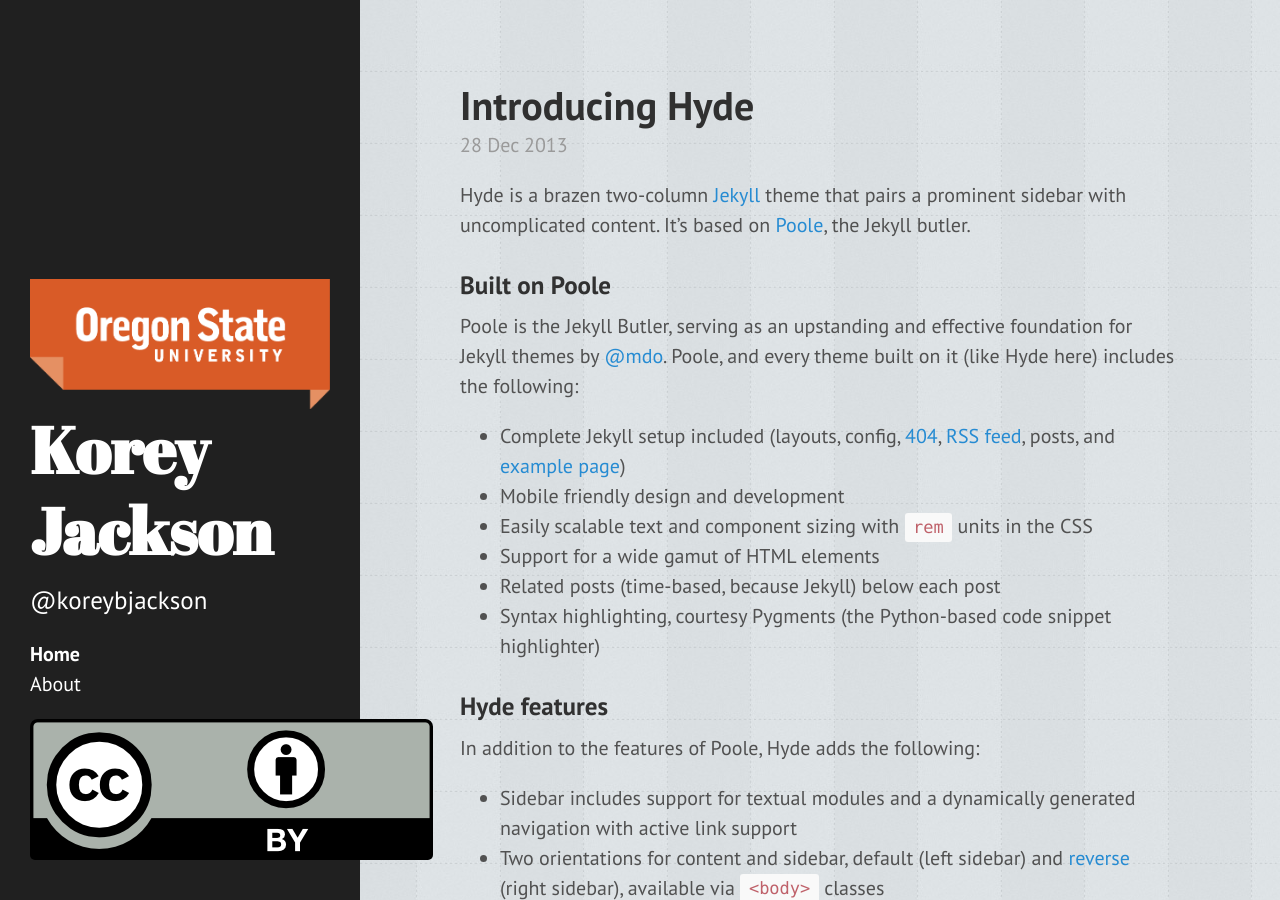
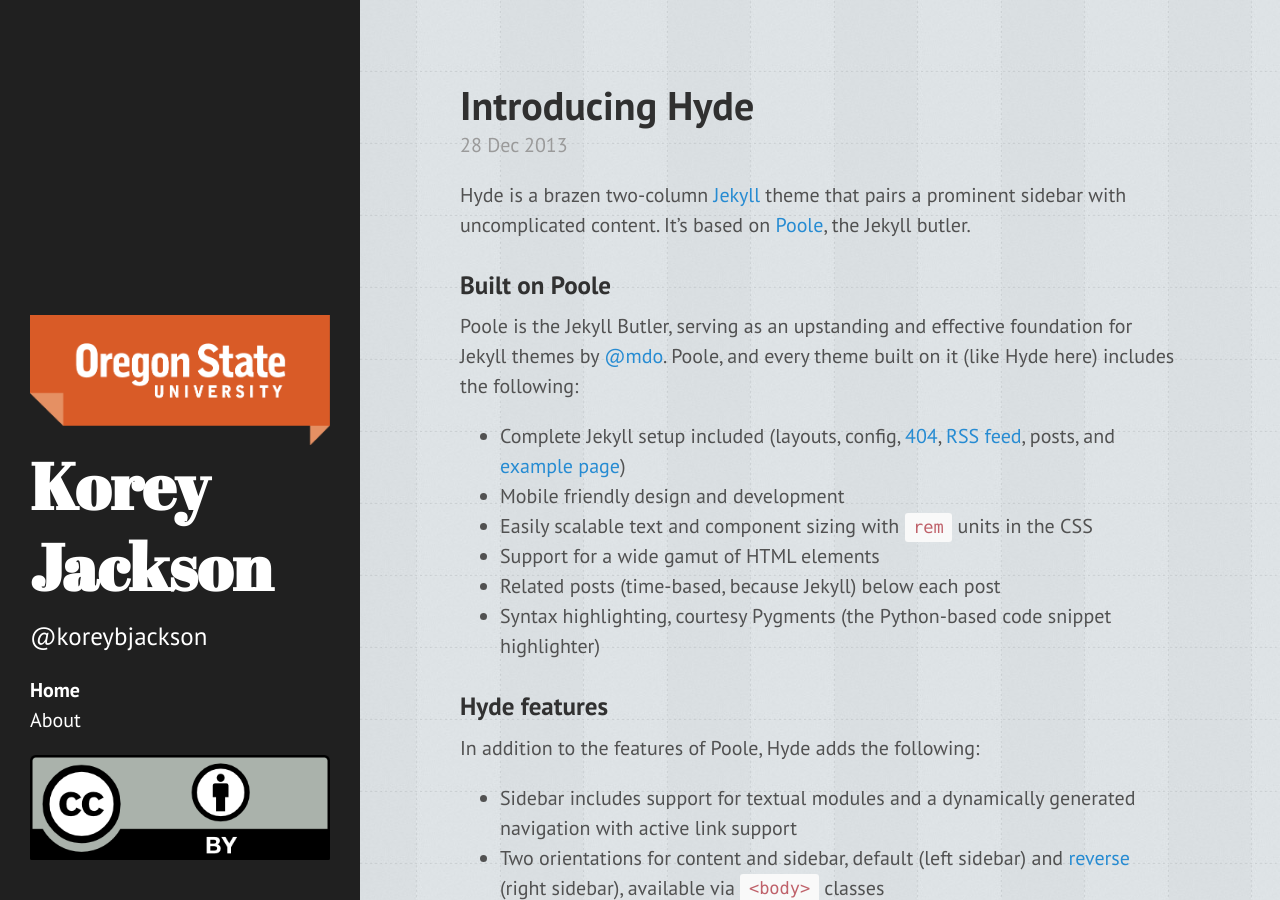
Before and after one commit to kbjack/kbjack.github.io, a Jekyll site: the page built from index.html, in a window 1280 px wide and 900 px high. Built offline with Jekyll 4.4.1, drawn with Linux system fonts in a browser that asks for light colours; Markdown is read by kramdown in place of the engine named in the settings; the list of posts is cut into pages by our own code.

Commit message:
change image size

```diff
--- a/_includes/sidebar.html
+++ b/_includes/sidebar.html
@@ -29,6 +29,6 @@
 
     </ul>
 
-    <p><img src="/images/ccby.png" {{ site.time | date: '%Y' }}.</p>
+    <p><img src="/images/ccby.png" class="sidebar-img" {{ site.time | date: '%Y' }}.</p>
   </div>
 </div>
```
